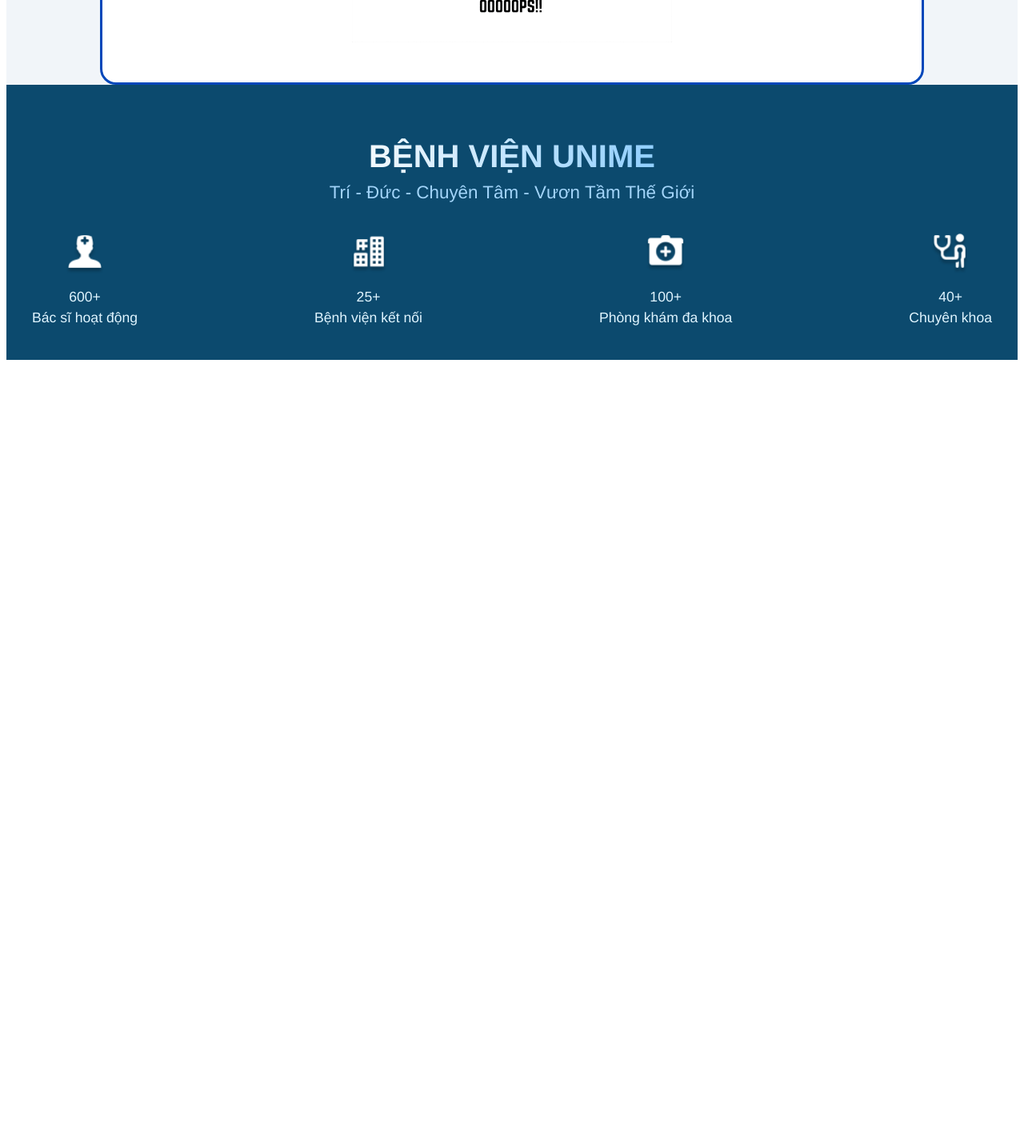
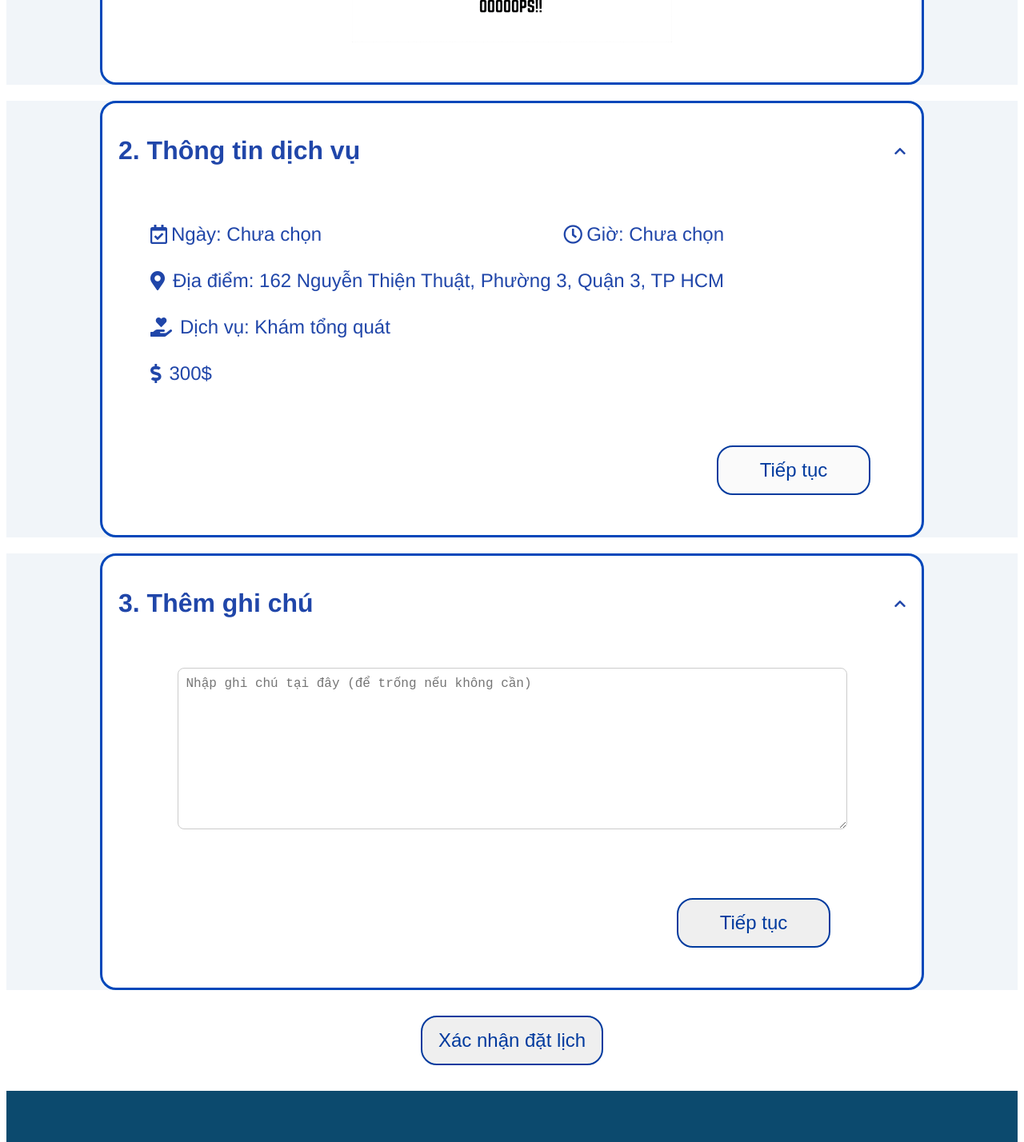
Before and after one commit to NhatHoanggg/unimehospital, a Vue app: page /booking/doctors/1/booking-appointment in a window 1280 px wide. Shown: the part 580-2008 px from the top of the page at 80% size. Before the commit the page ends 1038 px from the top, so only its background shows below. Built offline with nearby package versions, Linux system fonts and the light colour scheme.

Commit message:
update/ Book doctor page

```diff
--- /dev/null
+++ b/src/components/AddNoteComponent.vue
@@ -0,0 +1,133 @@
+<template>
+  <div class="container">
+    <div class="box">
+      <div class="title">
+        <h1>3. Thêm ghi chú</h1>
+        <i v-if="!isCollapsed" class="fas fa-chevron-up" @click="toggleCollapse"></i>
+        <i v-else class="fas fa-chevron-down" @click="toggleCollapse"></i>
+      </div>
+
+      <div v-show="!isCollapsed" class="content">
+        <div class="note-container">
+          <div class="note-wrapper">
+
+            <textarea
+              placeholder="Nhập ghi chú tại đây (để trống nếu không cần)"
+              rows="10"
+              cols="80"
+              class="custom-textarea"
+            ></textarea>
+
+            <button class="button" @click="confirmSelection">Tiếp tục</button>
+          </div>
+        </div>
+      </div>
+    </div>
+  </div>
+</template>
+
+<script>
+import { toast } from 'vue3-toastify';
+import 'vue3-toastify/dist/index.css';
+
+export default {
+  data() {
+    return {
+      isCollapsed: false,
+    };
+  },
+  methods: {
+    toggleCollapse() {
+      this.isCollapsed = !this.isCollapsed;
+    },
+    confirmSelection() {
+      toast.info('Success', {
+        rtl: false,
+        limit: 3,
+        position: toast.POSITION.TOP_RIGHT,
+      });
+    },
+  },
+};
+</script>
+
+<style scoped>
+.container {
+  width: 100%;
+  height: auto;
+  background-color: #F1F5F9;
+  margin-top: 20px;
+  align-items: center;
+  justify-content: center;
+  display: flex;
+  color: #2046A9;
+}
+
+.box {
+  display: flex;
+  flex-direction: column;
+  gap: 20px;
+  width: 1024px;
+  border: 3px solid #0047ba;
+  border-radius: 20px;
+  background-color: white;
+  height: auto;
+  transition: height 1s ease;
+}
+
+.title {
+  display: flex;
+  flex-direction: row;
+  justify-content: space-between;
+  align-items: center;
+  padding: 20px;
+}
+
+.content {
+  transition: all 0.3s ease;
+}
+
+.note-container {
+  display: flex;
+  align-items: center;
+  justify-content: center;
+  position: relative;
+  width: 100%;
+  height: 400px;
+  gap: 20px;
+  transition: all 0.3s ease;
+}
+
+.note-wrapper {
+  min-height: 400px;
+}
+
+.custom-textarea {
+  /* width: 90%;
+  height: 150px; */
+  padding: 10px;
+  border-radius: 8px;
+  border: 1px solid #ccc;
+  font-size: 16px;
+}
+
+.button {
+  position: absolute;
+  bottom: 50px;
+  right: 114px;
+  min-width: 192px;
+  padding: 15px 20px;
+  border: 2px solid #003a9e;
+  border-radius: 20px;
+  color: #003a9e;
+  font-weight: 500;
+  font-size: 24px;
+  transition: background-color 0.3s ease, color 0.3s ease;
+}
+
+.button:hover {
+  background-color: #003a9e;
+  color: #ffffff;
+  cursor: pointer;
+}
+</style>
--- a/src/components/BookDoctorPage.vue
+++ b/src/components/BookDoctorPage.vue
@@ -1,136 +1,56 @@
 <template>
-    <DatePickerComponent/>
-    <!-- <div class="booking-container">
-      <div class="doctor-info">
-        <img :src="doctor.image" alt="Doctor Image" />
-        <h2>{{ doctor.name }}</h2>
-        <p><strong>Chuyên khoa:</strong> {{ doctor.specialty }}</p>
-        <p>{{ doctor.clinicInfo }}</p>
-      </div>
+  <DatePickerComponent @date-selected="handleDateSelected" />
+  <ChooseServiceComponent :selectedDate="selectedDate" :selectedTime="selectedTime" />
+  <AddNoteComponent />
+  <button class="button">Xác nhận đặt lịch</button>
+</template>
 
-      <div class="booking-steps">
-        <h3>1. Chọn ngày khám:</h3>
-        <div class="date-picker">
-          <button class="nav-btn">◀</button>
-          <div class="date-list">
-            <button
-              v-for="(date, index) in availableDates"
-              :key="index"
-              :class="{ selected: selectedDate === date }"
-              @click="selectDate(date)"
-            >
-              {{ date }}
-            </button>
-          </div>
-          <button class="nav-btn">▶</button>
-        </div>
-
-        <h3>Chọn giờ khám:</h3>
-        <div class="time-picker">
-          <button
-            v-for="(time, index) in availableTimes"
-            :key="index"
-            :class="{ selected: selectedTime === time }"
-            @click="selectTime(time)"
-          >
-            {{ time }}
-          </button>
-        </div>
-
-        <div class="action-buttons">
-          <button class="continue-btn" @click="confirmBooking">Tiếp tục</button>
-          <button class="confirm-btn">Xác nhận đặt lịch</button>
-        </div>
-      </div>
-    </div> -->
-</template>
 <script>
 import DatePickerComponent from "@/components/DatePickerComponent.vue";
+import ChooseServiceComponent from "@/components/ChooseServiceComponent.vue";
+import AddNoteComponent from "@/components/AddNoteComponent.vue";
+
 export default {
-    components: {
-        DatePickerComponent,
+  components: {
+    DatePickerComponent,
+    ChooseServiceComponent,
+    AddNoteComponent,
+  },
+  name: "BookingPage",
+  data() {
+    return {
+      selectedDate: '',
+      selectedTime: '',
+    };
+  },
+  methods: {
+    handleDateSelected(selection) {
+      const { date, time } = selection;
+      this.selectedDate = date;
+      this.selectedTime = time;
+      console.log(`Ngày: ${date}, Giờ: ${time}`);
+      alert(`Bạn đã chọn: Ngày ${date}, Giờ ${time}`);
     },
-  name: "BookingPage",
-  methods: {
   },
 };
 </script>
+
 <style scoped>
-.booking-container {
-  max-width: 800px;
-  margin: 0 auto;
-  padding: 20px;
-  background-color: #f9f9f9;
-  border-radius: 10px;
-  text-align: center;
+.button {
+  margin-top: 32px;
+  margin-bottom: 32px;
+  min-width: 192px;
+  padding: 15px 20px;
+  border: 2px solid #003a9e;
+  border-radius: 20px;
+  color: #003a9e;
+  font-weight: 500;
+  font-size: 24px;
+  transition: background-color 0.3s ease, color 0.3s ease;
 }
-
-.doctor-info {
-  display: flex;
-  align-items: center;
-  margin-bottom: 20px;
-}
-
-.doctor-info img {
-  width: 100px;
-  height: 100px;
-  border-radius: 50%;
-  margin-right: 20px;
-}
-
-.doctor-info h2 {
-  margin: 0;
-  font-size: 20px;
-}
-
-.date-picker,
-.time-picker {
-  display: flex;
-  justify-content: center;
-  gap: 10px;
-  margin: 15px 0;
-}
-
-.date-list {
-  display: flex;
-  gap: 10px;
-}
-
-.date-picker button,
-.time-picker button {
-  padding: 10px;
-  border: 1px solid #ccc;
-  border-radius: 5px;
-  cursor: pointer;
-  background-color: white;
-}
-
-.selected {
-  background-color: #009fe3;
-  color: white;
-}
-
-.nav-btn {
-  background-color: #009fe3;
-  color: white;
-  border: none;
-  padding: 10px 20px;
-  cursor: pointer;
-}
-
-.action-buttons {
-  display: flex;
-  justify-content: space-around;
-  margin-top: 20px;
-}
-
-.continue-btn,
-.confirm-btn {
-  background-color: #002d72;
-  color: white;
-  border: none;
-  padding: 10px 20px;
-  border-radius: 5px;
+.button:hover {
+  background-color: #003a9e;
+  color: #ffffff;
   cursor: pointer;
 }
 </style>
--- /dev/null
+++ b/src/components/ChooseServiceComponent.vue
@@ -0,0 +1,178 @@
+<template>
+  <div class="container">
+    <div class="box">
+      <div class="title">
+        <h1>2. Thông tin dịch vụ</h1>
+        <i v-if="!isCollapsed" class="fas fa-chevron-up" @click="toggleCollapse"></i>
+        <i v-else class="fas fa-chevron-down" @click="toggleCollapse"></i>
+      </div>
+
+      <div v-show="!isCollapsed" class="content">
+        <div class="service-container">
+          <div class="service-wrapper">
+            <div class="service-content">
+              <div class="date-time">
+                <div class="date"><i class="far fa-calendar-check"></i> Ngày: {{ selectedDate || "Chưa chọn" }}</div>
+                <div class="time"><i class="far fa-clock"></i> Giờ: {{ selectedTime || "Chưa chọn" }}</div>
+              </div>
+              <div class="location"><i class="fas fa-map-marker-alt"></i> Địa điểm: 162 Nguyễn Thiện Thuật, Phường 3, Quận 3, TP HCM</div>
+              <div class="service-option"><i class="fas fa-hand-holding-heart"></i> Dịch vụ: Khám tổng quát</div>
+              <div class="money"><i class="fas fa-dollar-sign"></i> 300$</div>
+            </div>
+            <button class="button" :disabled="!selectedDate || !selectedTime" @click="confirmSelection">Tiếp tục</button>
+          </div>
+        </div>
+      </div>
+    </div>
+  </div>
+</template>
+
+<script>
+export default {
+  props: {
+    selectedDate: {
+      type: String,
+      default: "",
+    },
+    selectedTime: {
+      type: String,
+      default: "",
+    },
+  },
+  data() {
+    return {
+      isCollapsed: false,
+    };
+  },
+  methods: {
+    toggleCollapse() {
+      this.isCollapsed = !this.isCollapsed;
+    },
+    confirmSelection() {
+      if (this.selectedDate && this.selectedTime) {
+        alert(`Dịch vụ vào ngày ${this.selectedDate} lúc ${this.selectedTime} đã được xác nhận.`);
+      }
+    },
+  },
+};
+</script>
+
+  <style scoped>
+  .container {
+    width: 100%;
+    height: auto;
+    background-color: #F1F5F9;
+    margin-top: 20px;
+    align-items: center;
+    justify-content: center;
+    display: flex;
+    color: #2046A9;
+  }
+
+  .box {
+    display: flex;
+    flex-direction: column;
+    gap: 20px;
+    width: 1024px;
+    border: 3px solid #0047ba;
+    border-radius: 20px;
+    background-color: white;
+    height: auto;
+    transition: height 1s ease;
+  }
+
+  .title {
+    display: flex;
+    flex-direction: row;
+    justify-content: space-between;
+    align-items: center;
+    padding: 20px;
+  }
+
+  .content {
+    transition: all 0.3s ease;
+  }
+
+  .service-container {
+    display: flex;
+    align-items: center;
+    justify-content: center;
+    position: relative;
+    width: 100%;
+    height: 400px;
+    gap: 20px;
+    transition: all 0.3s ease;
+    font-size: 20px;
+  }
+
+  .service-wrapper {
+    min-height: 400px;
+  }
+
+  .service-container {
+  display: flex;
+  align-items: flex-start;
+  justify-content: flex-start;
+  position: relative;
+  width: 100%;
+  gap: 20px;
+  padding-left: 50px;
+}
+
+.service-wrapper {
+  display: flex;
+  flex-direction: column;
+  gap: 15px;
+}
+
+.service-content {
+  display: grid;
+  grid-template-columns: 1fr;
+  grid-template-rows: repeat(4, auto);
+  gap: 10px;
+  width: 100%;
+
+}
+
+.service-content > div {
+  display: flex;
+  align-items: center;
+  font-size: 24px;
+  padding: 10px;
+}
+
+.date-time, .location, .service-option, .money {
+  display: flex;
+  align-items: center;
+  gap: 10px;
+}
+
+.date-time .date, .date-time .time {
+  display: flex;
+  align-items: center;
+  gap: 5px;
+}
+
+.date-time {
+    justify-content: space-between;
+}
+  .button {
+    position: absolute;
+    bottom: 50px;
+    right: 114px;
+    min-width: 192px;
+    padding: 15px 20px;
+    border: 2px solid #003a9e;
+    border-radius: 20px;
+    color: #003a9e;
+    font-weight: 500;
+    font-size: 24px;
+    transition: background-color 0.3s ease, color 0.3s ease;
+  }
+
+  .button:hover {
+    background-color: #003a9e;
+    color: #ffffff;
+    cursor: pointer;
+  }
+  </style>
--- a/src/components/DatePickerComponent.vue
+++ b/src/components/DatePickerComponent.vue
@@ -51,6 +51,9 @@
 </template>
 
 <script>
+import { toast } from 'vue3-toastify';
+import 'vue3-toastify/dist/index.css';
+
 export default {
   data() {
     return {
@@ -59,12 +62,12 @@ export default {
       selectedDay: 0,
       visibleItems: 7,
       schedules: {
-        "22/10/2024": ["8:30-9:00", "9:30-10:00", "10:00-10:30"],
-        "23/10/2024": ["9:00-9:30", "10:30-11:00", "14:00-14:30"],
-        "24/10/2024": ["8:30-9:00", "10:00-10:30", "15:30-16:00"],
+        "30/10/2024": ["8:30-9:00", "9:30-10:00", "10:00-10:30"],
+        "31/10/2024": ["9:00-9:30", "10:30-11:00", "14:00-14:30"],
+        "1/11/2024": ["8:30-9:00", "10:00-10:30", "15:30-16:00"],
       },
       isCollapsed: false,
-      selectedShift: null, // Lưu trữ ca làm việc được chọn
+      selectedShift: null,
     };
   },
   computed: {
@@ -125,9 +128,15 @@ export default {
     confirmSelection() {
       if (this.selectedShift) {
         const selectedDate = this.days[this.selectedDay];
-        alert(`Ngày: ${selectedDate}, Giờ: ${this.selectedShift}`);
+        this.$emit('date-selected', { date: selectedDate, time: this.selectedShift });
+        this.isCollapsed = !this.isCollapsed;
       } else {
-        alert("Vui lòng chọn giờ khám trước khi tiếp tục.");
+        toast.warning('Vui lòng chọn giờ khám trước khi tiếp tục!',
+            {
+              rtl: false,
+              limit: 3,
+              position: toast.POSITION.TOP_RIGHT,
+            },);
       }
     },
   },
@@ -143,6 +152,7 @@ export default {
   align-items: center;
   justify-content: center;
   display: flex;
+  color: #2046A9;
 }
 
 .box {
@@ -196,6 +206,7 @@ export default {
   cursor: pointer;
   color: #0047ba;
   background-color: white;
+  font-size: 20px;
 }
 
 .slider-item.active {
@@ -210,6 +221,9 @@ export default {
   padding: 10px;
   cursor: pointer;
   font-size: 1.5rem;
+  border-radius: 20px;
+  width: 50px;
+  height: 50px;
 }
 
 .arrow-button:hover {
--- a/src/components/DoctorDetail.vue
+++ b/src/components/DoctorDetail.vue
@@ -130,6 +130,6 @@
   .doctor-highlight p,
   .doctor-basic-info p {
     color: #333;
-    white-space: pre-wrap; /* Giữ nguyên định dạng xuống dòng */
+    white-space: pre-wrap;
   }
   </style>
```
